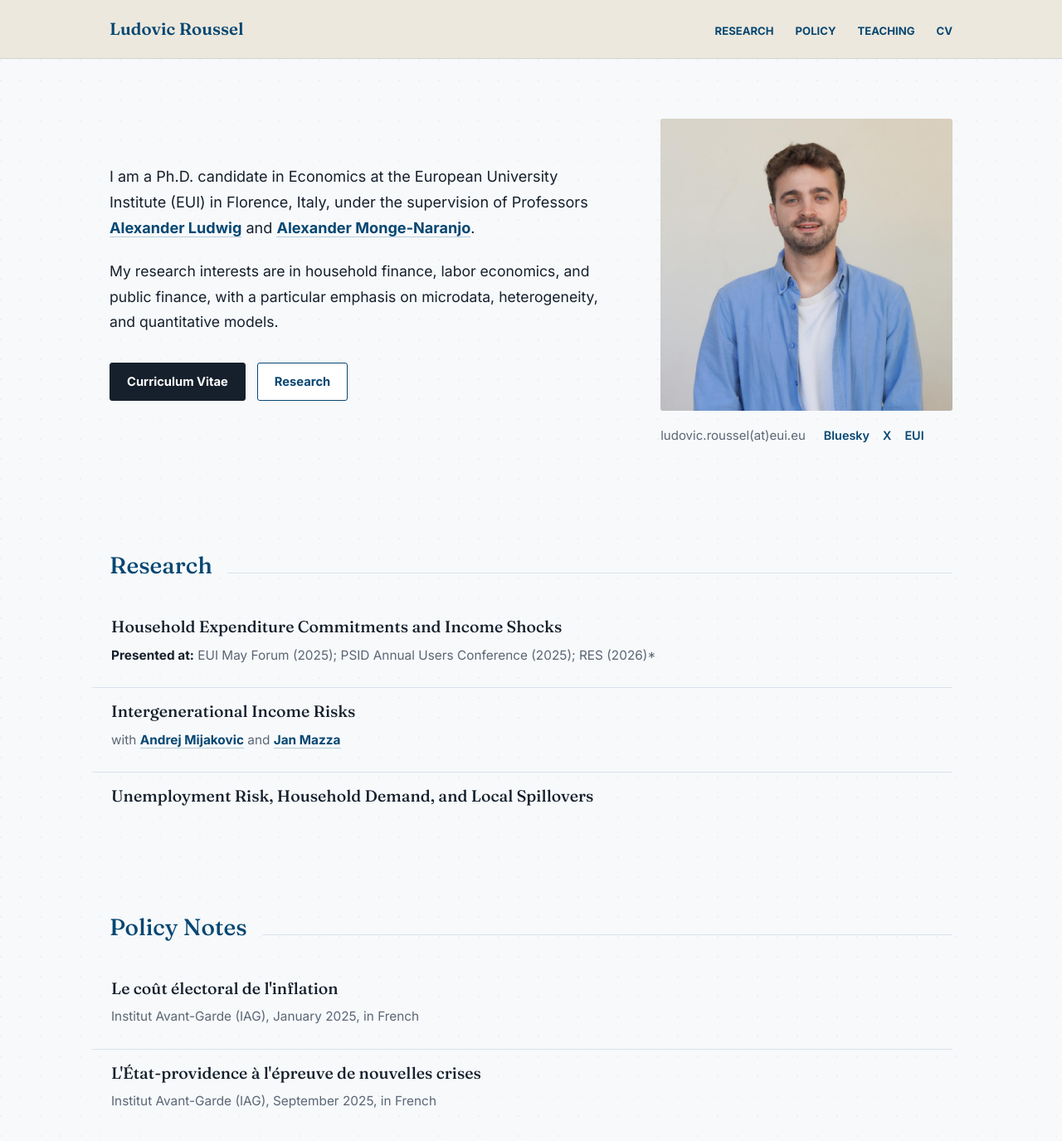
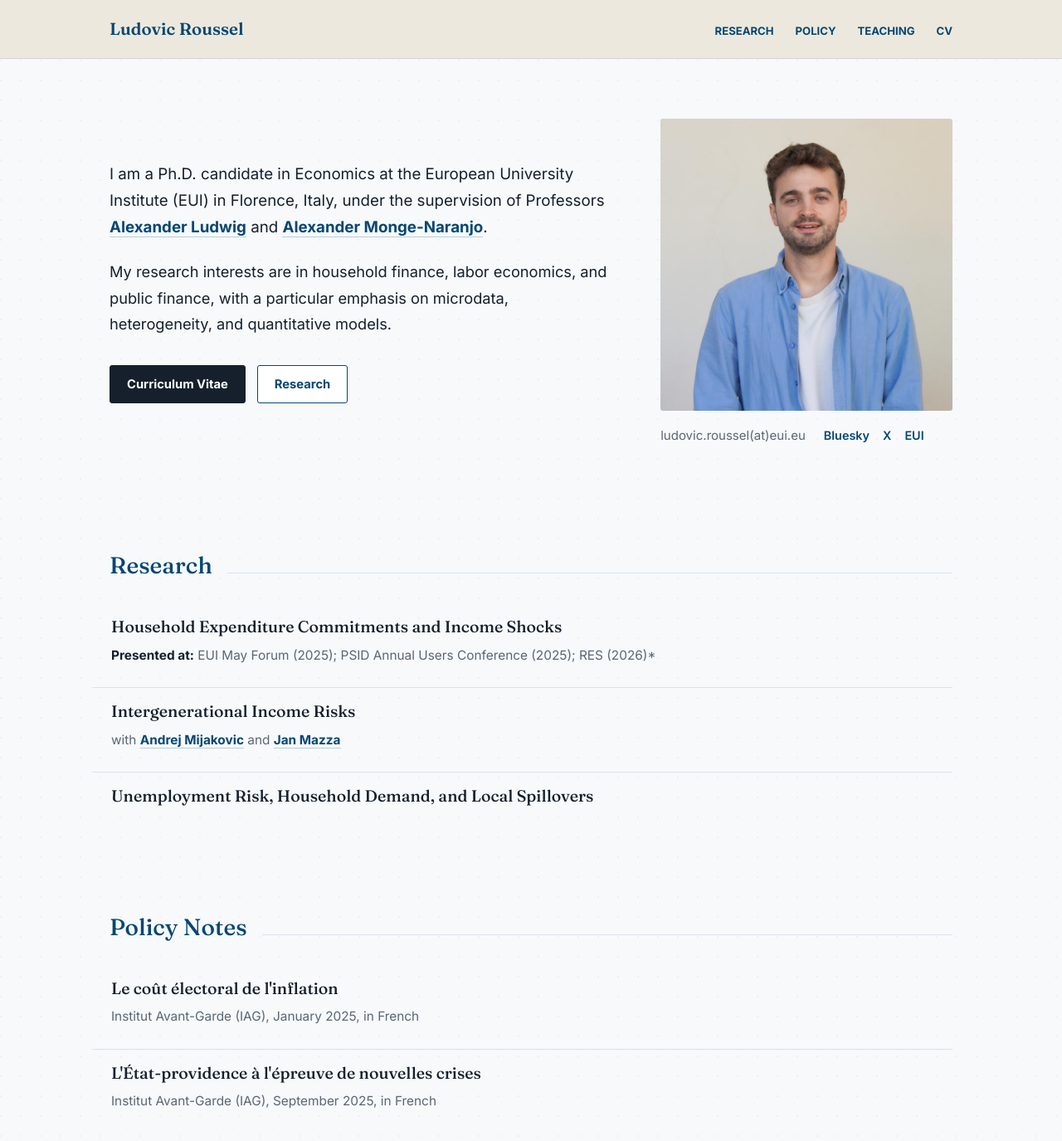
Before and after one commit to LudovicRoussel/ludovicroussel.github.io, a Jekyll site: the page built from index.md, in a window 1280 px wide and 1400 px high. Shown: the top 1375 px of the window at 83% size. Built offline with Jekyll 4.4.1, drawn with Linux system fonts in a browser that asks for light colours.

Commit message:
Slightly increase hero text size

```diff
--- a/_sass/site.scss
+++ b/_sass/site.scss
@@ -152,13 +152,13 @@ a:hover {
 
 .lede {
   color: $ink;
-  font-size: 1.13rem;
+  font-size: 1.17rem;
   line-height: 1.72;
 }
 
 .announce {
   color: $ink;
-  font-size: 1.1rem;
+  font-size: 1.14rem;
   line-height: 1.72;
 }
 
```
